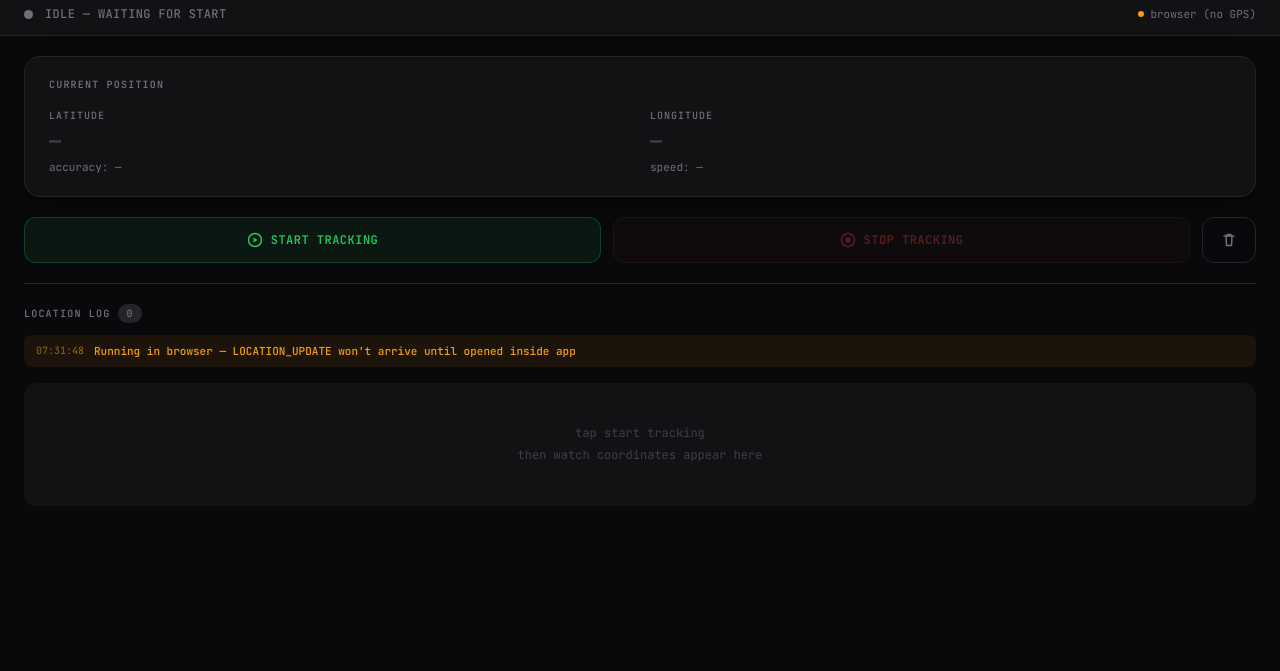
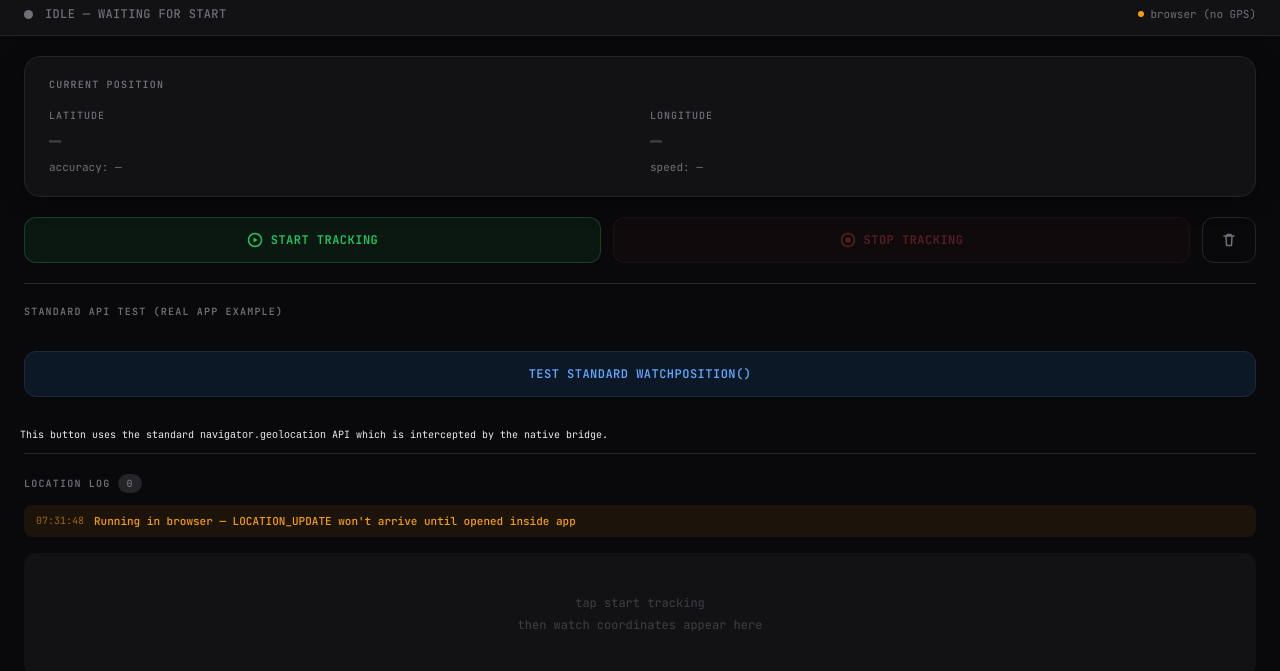
Before and after one commit to GauravBharatAI/ok-driver-webtest, a plain HTML site: page index.html in a window 1280 px wide. Shown: the part 63-734 px from the top of the page. Drawn offline with Linux system fonts and the light colour scheme.

Commit message:
feat: add standard navigator.geolocation test interface and implementation to index.html

```diff
--- a/index.html
+++ b/index.html
@@ -493,6 +493,22 @@
 <div class="divider"></div>
 
 <div class="logger-header">
+  <div class="logger-title">Standard API Test (Real App Example)</div>
+</div>
+
+<div class="controls">
+  <button id="btnStandardTest" onclick="runStandardGPSTest()" class="btn" style="background:#0d1827; color:#60a5fa; border-color:#1e293b;">
+    Test Standard watchPosition()
+  </button>
+</div>
+
+<div style="padding: 10px 20px; font-size: 10px; color: var(--dim);">
+  This button uses the standard <code>navigator.geolocation</code> API which is intercepted by the native bridge.
+</div>
+
+<div class="divider"></div>
+
+<div class="logger-header">
   <div class="logger-title">
     Location log
     <span class="log-count" id="logCount">0</span>
@@ -676,6 +692,35 @@
       }, 500);
     }
   });
+
+  // ── Standard API Test (Real App Example) ───────────────────────────────────
+  function runStandardGPSTest() {
+    addSysLog('Calling navigator.geolocation.watchPosition()...', 'info');
+
+    // Disable the button to prevent multiple watchers
+    const btn = document.getElementById('btnStandardTest');
+    btn.disabled = true;
+    btn.textContent = 'Watcher Active...';
+
+    navigator.geolocation.watchPosition(
+      (pos) => {
+        addSysLog('Received update via Standard API', 'ok');
+        onLocationUpdate({
+          latitude: pos.coords.latitude,
+          longitude: pos.coords.longitude,
+          accuracy: pos.coords.accuracy,
+          speed: pos.coords.speed,
+          timestamp: pos.timestamp
+        });
+      },
+      (err) => {
+        addSysLog(`Standard API Error: ${err.message}`, 'err');
+        btn.disabled = false;
+        btn.textContent = 'Test Standard watchPosition()';
+      },
+      { enableHighAccuracy: true, maximumAge: 0, timeout: 10000 }
+    );
+  }
 </script>
 </body>
 </html>
```
